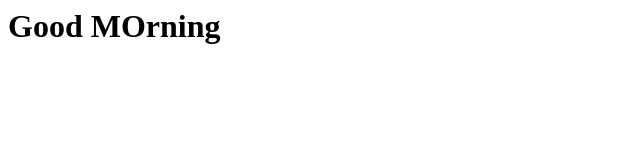
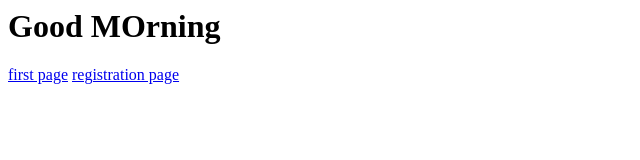
Before and after one commit to Dineshkumar27/webpage, a plain HTML site: page Index.html in a window 1280 px wide. Shown: the whole page, without its empty margins (0-640 px from the left). Drawn offline with Linux system fonts and the light colour scheme.

Commit message:
added new links

```diff
--- a/Index.html
+++ b/Index.html
@@ -1 +1,3 @@
 <h1>Good MOrning</h1>
+<a href="first.html">first page</a>
+<a href="formsdemo.html">registration page</a>
```
